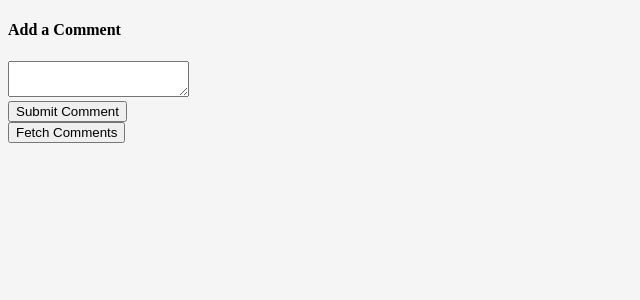
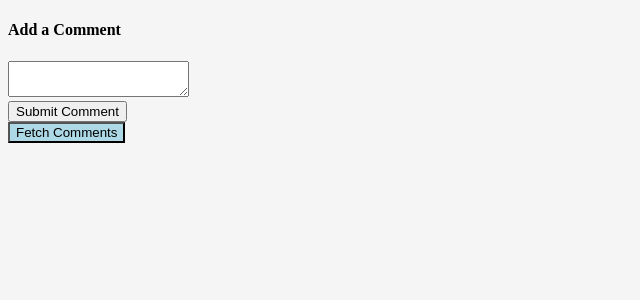
Before and after one commit to Michal-Radomski/JS_Libraries_Courses, a React (Create React App) app in the folder 01 Advanced React/1 Testing/: page / in a window 1280 px wide. Shown: the top 300 px of the page, without its empty margins (0-640 px from the left). Built offline with nearby package versions, Linux system fonts and the light colour scheme.

Commit message:
Advanced React-Redux course - commit 43

```diff
--- a/01 Advanced React/1 Testing/src/App.scss
+++ b/01 Advanced React/1 Testing/src/App.scss
@@ -1,3 +1,7 @@
 body {
   background-color: whitesmoke;
 }
+
+button.fetch-comments {
+  background-color: lightblue;
+}
--- a/01 Advanced React/1 Testing/src/components/CommentBox.tsx
+++ b/01 Advanced React/1 Testing/src/components/CommentBox.tsx
@@ -33,7 +33,9 @@ class CommentBox extends React.Component<
               <button>Submit Comment</button>
             </div>
           </form>
-          <button onClick={this.props.fetchComments}>Fetch Comments</button>
+          <button onClick={this.props.fetchComments} className="fetch-comments">
+            Fetch Comments
+          </button>
         </div>
       </React.Fragment>
     );
```
Also changed, not shown: 1 other file (tests, documents, lock files or other folders).
